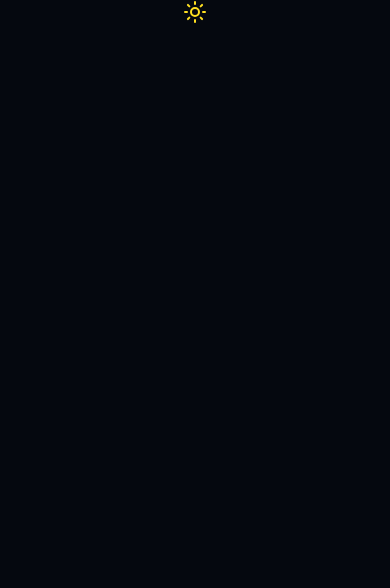
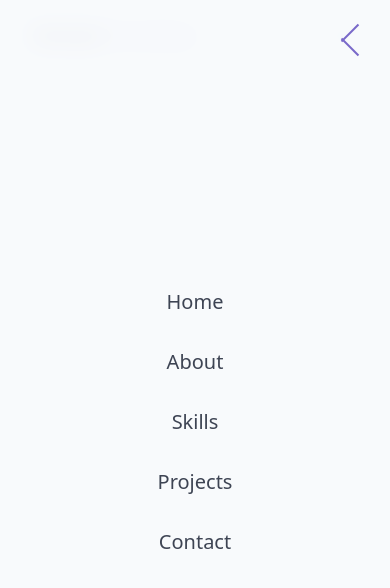
Before and after one commit to fohalabi/portfolio, a React (Vite) app in the folder final-portfolio/: page / in a window 390 px wide. Both pictures are taken after a click on the button "Toggle menu". Shown: the top 588 px of the page. Built offline with nearby package versions, Linux system fonts and the light colour scheme.

Commit message:
added navbar for desktop and mobile

```diff
--- a/final-portfolio/package.json
+++ b/final-portfolio/package.json
@@ -32,6 +32,7 @@
     "globals": "^16.0.0",
     "postcss": "^8.5.6",
     "tailwindcss": "^4.1.11",
-    "vite": "^6.3.5"
+    "vite": "^6.3.5",
+    "vite-tsconfig-paths": "^5.1.4"
   }
 }
--- /dev/null
+++ b/final-portfolio/src/components/Navbar.jsx
@@ -0,0 +1,109 @@
+import { useEffect, useState } from 'react';
+import { cn } from '../lib/utils.js';
+
+const navItems = [
+    {name: "Home", href: "#hero"},
+    {name: "About", href: "#about"},
+    {name: "Skills", href: "#skills"}, // fixed typo
+    {name: "Projects", href: "#projects"},
+    {name: "Contact", href: "#contact"},
+];
+
+const Navbar = () => {
+    const [isScrolled, setIsScrolled] = useState(false);
+    const [isMenuOpen, setIsMenuOpen] = useState(false);
+
+    useEffect(() => {
+        const handleScroll = () => {
+            setIsScrolled(window.scrollY > 10);
+        };
+        window.addEventListener("scroll", handleScroll);
+        return () => window.removeEventListener("scroll", handleScroll);
+    }, []);
+
+    return (
+        <nav className={cn(
+            "fixed w-full z-40 transition-all duration-300",
+            isScrolled ? "py-3 bg-background/80 backdrop-blur-md shadow-xs" : "py-5"
+        )}>
+            <div className="container flex items-center justify-between">
+                <a className="text-xl font-bold text-primary flex items-center" href="#hero">
+                    <span className="relative z-10">
+                        <span className="text-glow text-foreground">fohlabi</span> Portfolio
+                    </span>
+                </a>
+
+                {/* Desktop nav */}
+                <div className="hidden md:flex space-x-8 flex-1 justify-center">
+                    {navItems.map((item) => (
+                        <a key={item.name}
+                            href={item.href}
+                            className="text-foreground/80 hover:text-primary transition-colors duration-300"
+                        >
+                            {item.name}
+                        </a>
+                    ))}
+                </div>
+
+                {/* Hamburger button for mobile */}
+                <button
+                    className="md:hidden ml-4 flex flex-col justify-center items-center w-8 h-8"
+                    onClick={() => setIsMenuOpen((prev) => !prev)}
+                    aria-label="Toggle menu"
+                >
+                    <span
+                        className={cn(
+                            "block w-6 h-0.5 bg-primary transition-all duration-300",
+                            isMenuOpen ? "rotate-45 translate-y-2" : ""
+                        )}
+                    />
+                    <span
+                        className={cn(
+                            "block w-6 h-0.5 bg-primary my-1 transition-all duration-300",
+                            isMenuOpen ? "opacity-0" : ""
+                        )}
+                    />
+                    <span
+                        className={cn(
+                            "block w-6 h-0.5 bg-primary transition-all duration-300",
+                            isMenuOpen ? "-rotate-45 -translate-y-2" : ""
+                        )}
+                    />
+                </button>
+
+                {/* Mobile nav */}
+                <div className={cn(
+                    "fixed inset-0 bg-background/95 backdrop-blur-md z-40 flex flex-col items-center justify-center md:hidden",
+                    isMenuOpen ? "flex" : "hidden"
+                )}>
+                    {/* Close (X) button */}
+                    <button
+                        className="absolute top-6 right-6 flex flex-col justify-center items-center w-8 h-8"
+                        onClick={() => setIsMenuOpen(false)}
+                        aria-label="Close menu"
+                    >
+                        <span
+                            className="block w-6 h-0.5 bg-primary rotate-45 translate-y-2 transition-all duration-300"
+                        />
+                        <span
+                            className="block w-6 h-0.5 bg-primary -rotate-45 -translate-y-2 transition-all duration-300"
+                        />
+                    </button>
+                    <div className='flex flex-col space-y-8 text-xl'>
+                        {navItems.map((item) => (
+                            <a key={item.name}
+                                href={item.href}
+                                className="text-foreground/80 hover:text-primary transition-colors duration-300"
+                                onClick={() => setIsMenuOpen(false)}
+                            >
+                                {item.name}
+                            </a>
+                        ))}
+                    </div>
+                </div>
+            </div>
+        </nav>
+    );
+};
+
+export default Navbar;
--- a/final-portfolio/src/components/ThemeToggle.jsx
+++ b/final-portfolio/src/components/ThemeToggle.jsx
@@ -1,20 +1,28 @@
-import { useState } from 'react';
+import { useEffect, useState } from 'react';
 import { Moon, Sun } from 'lucide-react';
+import { cn } from "../lib/utils.js"
 
 const ThemeToggle = () => {
+
+    useEffect
     const [isDarkMode, setIsDarkMode] = useState(false);
     const toggleTheme = () => {
         if (isDarkMode) {
             document.documentElement.classList.remove("dark");
+            localStorage.setItem("theme", "light");
             setIsDarkMode(false);
         } else {
             document.documentElement.classList.add("dark");
+            localStorage.setItem("theme", "dark");
             setIsDarkMode(true);
         }
     }
 
     return (
-        <button onClick={toggleTheme}>
+        <button onClick={toggleTheme} className={cn("fixed max-sm:hidden top5 right-5 z-50 p-2 rounded-full transition-colors duration-300",
+            "focus:outlin-hidden"
+        )}>
+
             {isDarkMode ? (
                 <Sun className="h-6 w-6 text-yellow-300"/>
             ) : (
--- a/final-portfolio/src/index.css
+++ b/final-portfolio/src/index.css
@@ -63,7 +63,7 @@
 }
 
 @layer base {
-  :root{
+  :root {
     --background: 210 40% 98%;
     --foreground: 222 47% 11%;
 
@@ -75,7 +75,7 @@
     --border: 214 32% 91%;
   }
 
-  .dark {
+  html.dark {
     --background: 222 47% 4%;
     --foreground: 213 31% 91%;
 
--- /dev/null
+++ b/final-portfolio/src/lib/utils.js
@@ -0,0 +1,6 @@
+import {clsx} from 'clsx';
+import { twMerge } from 'tailwind-merge'
+
+export const cn = (...inputs) => {
+    return twMerge(clsx(inputs));
+};
--- a/final-portfolio/src/pages/Home.jsx
+++ b/final-portfolio/src/pages/Home.jsx
@@ -1,18 +1,16 @@
+import Navbar from "../components/Navbar";
 import ThemeToggle from "../components/ThemeToggle";
 
 const Home = () => {
     return (
         <div className="min-h-screen bg-background text-foreground overflow-x-hidden">
-            {/* Theme toggle*/}
-              <ThemeToggle />
+            {/* Theme toggle */}
+            <ThemeToggle />
             {/* background Effect */}
-
             {/* navbar */}
-
+            <Navbar />
             {/* main content */}
-
             {/* footer */}
-
         </div>
     );
 }
--- a/final-portfolio/vite.config.js
+++ b/final-portfolio/vite.config.js
@@ -1,17 +1,9 @@
 import { defineConfig } from 'vite';
 import react from '@vitejs/plugin-react';
-import path from 'path'; // No need to destructure `fileURLToPath` or `dirname` from here
-import { fileURLToPath } from 'url'; // Import `fileURLToPath` from 'url'
-
-const __filename = fileURLToPath(import.meta.url); // Get the file name
-const __dirname = path.dirname(__filename); // Derive the directory name using `path`
+import tsconfigPaths from 'vite-tsconfig-paths'
+import tailwindcss from '@tailwindcss/vite'
 
 // https://vite.dev/config/
 export default defineConfig({
-  plugins: [react()],
-  resolve: {
-    alias: {
-      '@': path.resolve(__dirname, './src'), // Alias for `src` directory
-    },
-  },
+  plugins: [react(), tsconfigPaths(), tailwindcss(),],
 });
```
Also changed, not shown: final-portfolio/jsconfig.json (added, +8 -0 lines), 1 other file (tests, documents, lock files or other folders).
